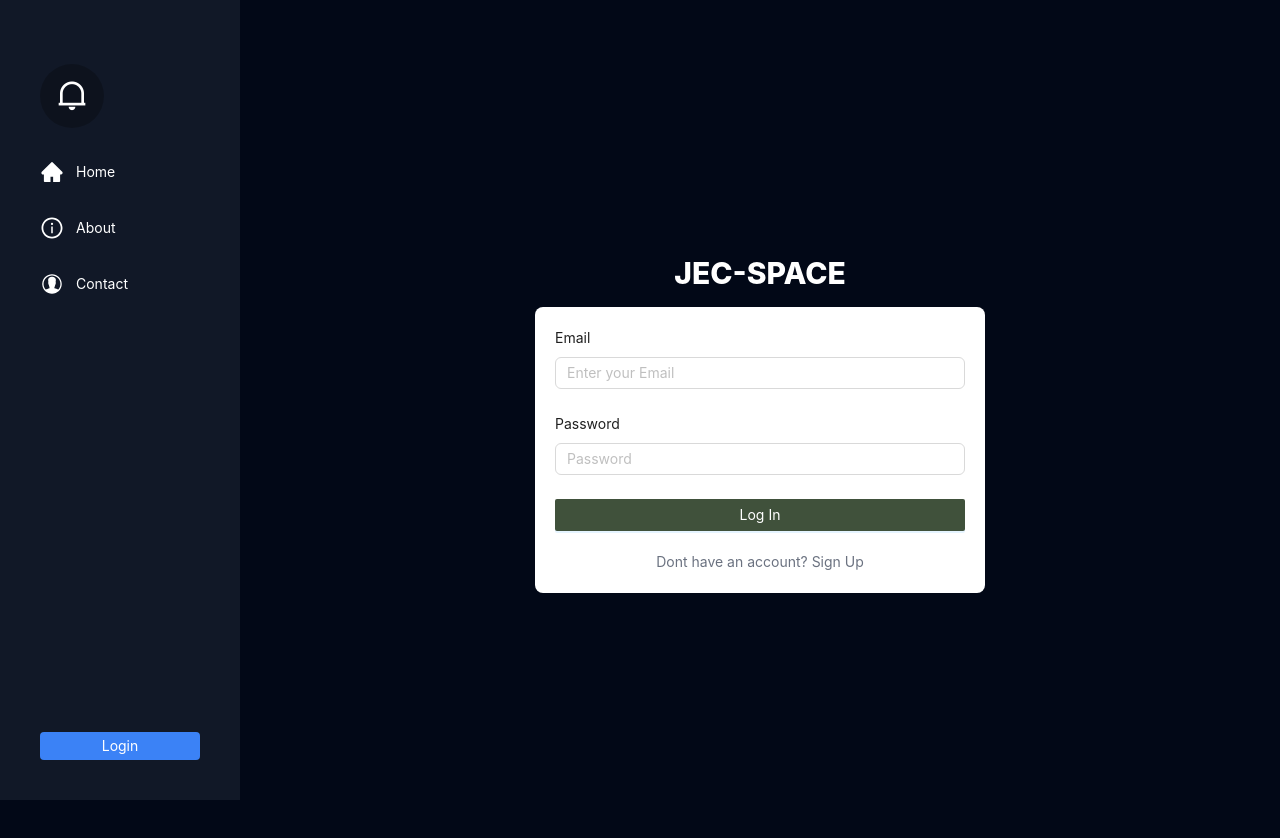
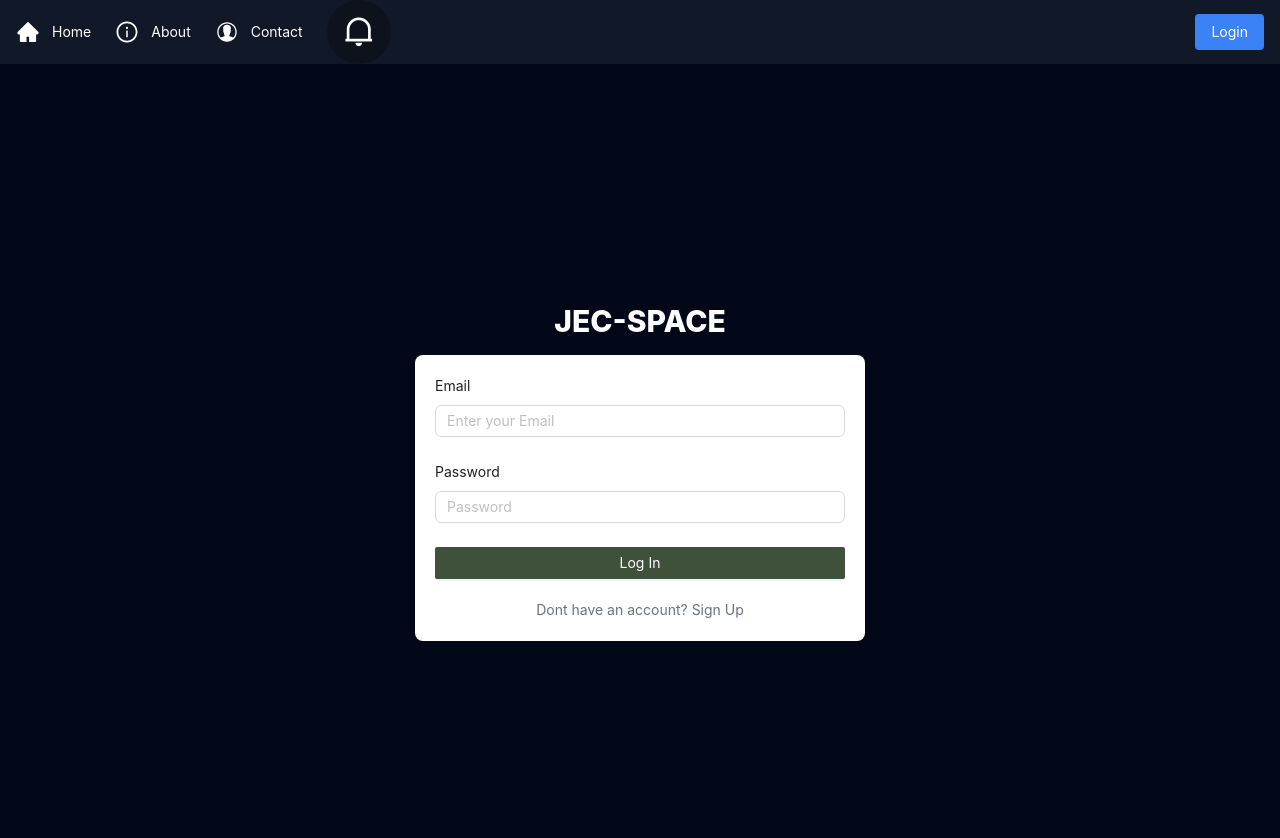
Before and after one commit to rkbyoo/JEC-space, a React (Vite) app in the folder client/: page /login in a window 1280 px wide. Shown: the top 838 px of the page. Built offline with nearby package versions, Linux system fonts and the light colour scheme.

Commit message:
Converted from side navbar to top navbar

```diff
--- a/client/src/App.jsx
+++ b/client/src/App.jsx
@@ -18,7 +18,7 @@ function App() {
     <div>
       <BrowserRouter>
         <Navbar />
-        <div className="ml-20 md:ml-60 p-4"> {/* Add margin-left to match sidebar width */}
+        <div className="pt-16 px-6"> {/* Add padding top to match the top navbar */}
           {loading && <Loader></Loader>}
           <Routes>
             <Route path='/' element={<ProtectedRoute> <Home /> </ProtectedRoute>} />
--- a/client/src/components/Navbar.jsx
+++ b/client/src/components/Navbar.jsx
@@ -130,21 +130,35 @@ const Navbar = () => {
         </Link>
       </div>
 
-      {/* Desktop Sidebar */}
-      <div className="hidden md:flex h-screen w-20 md:w-60 bg-gray-900 text-white flex-col justify-between p-10 fixed">
-        {/* Top nav items */}
-        <div className="space-y-8 mt-6">
+      {/* Desktop Navbar */}
+      <div className="hidden md:flex w-full h-16 bg-gray-900 text-white flex-row justify-between items-center p-4 fixed top-0 left-0 right-0 z-50">
+        {/* Left nav items */}
+        <div className="flex space-x-6 items-center">
+          <Link
+            to="/"
+            className="flex items-center space-x-3 hover:text-blue-400 transition"
+          >
+            <AiFillHome size={24} />
+            <span className="hidden md:inline">Home</span>
+          </Link>
 
-          {/* return (
-      <div className="h-screen w-20 md:w-60 bg-gray-900 text-white flex flex-col justify-between p-10 fixed">
-        {/* Top nav items */}
-          {/*<div className="space-y-8 mt-6"> */}
+          <Link
+            to="/about"
+            className="flex items-center space-x-3 hover:text-blue-400 transition"
+          >
+            <AiOutlineInfoCircle size={24} />
+            <span className="hidden md:inline">About</span>
+          </Link>
 
-          {/* <Badge count={1} className="w-12 h-12">
+          <Link
+            to="/contact"
+            className="flex items-center space-x-3 hover:text-blue-400 transition"
+          >
+            <IoIosContact size={24} />
+            <span className="hidden md:inline">Contact</span>
+          </Link>
 
-                    <Avatar shape="circle"  size={64} icon={<IoNotificationsCircleSharp size={96} color="white"/>}/>
 
-                </Badge> */}
           <div className="flex items-center space-x-3 ">
             <Badge
               count={
@@ -173,37 +187,14 @@ const Navbar = () => {
             refresh={getUserNotifications}
           />}
 
-          <Link
-            to="/"
-            className="flex items-center space-x-3 hover:text-blue-400 transition"
-          >
-            <AiFillHome size={24} />
-            <span className="hidden md:inline">Home</span>
-          </Link>
-
-          <Link
-            to="/about"
-            className="flex items-center space-x-3 hover:text-blue-400 transition"
-          >
-            <AiOutlineInfoCircle size={24} />
-            <span className="hidden md:inline">About</span>
-          </Link>
-
-          <Link
-            to="/contact"
-            className="flex items-center space-x-3 hover:text-blue-400 transition"
-          >
-            <IoIosContact size={24} />
-            <span className="hidden md:inline">Contact</span>
-          </Link>
         </div>
 
         {/* Bottom profile section */}
-        <div className="space-y-3">
+        <div className="flex items-center space-x-4">
           {isLoggedIn && (
             <Link
               to={user?.role === "admin" ? "/admin" : "/profile"}
-              className="flex items-center space-x-3 hover:bg-gray-800 p-2 rounded transition"
+              className="flex items-center space-x-2 hover:bg-gray-800 px-3 py-2 rounded transition"
             >
               {/* Profile Picture */}
               <div className="w-10 h-10 rounded-full bg-blue-500 flex items-center justify-center text-lg font-bold uppercase text-white">
@@ -220,7 +211,7 @@ const Navbar = () => {
           {/* Logout/Login button */}
           <button
             onClick={handleLogout}
-            className="w-full mt-4 py-1 bg-blue-500 hover:bg-blue-600 rounded text-sm transition hidden md:block"
+            className="bg-blue-500 hover:bg-blue-600 text-white text-sm px-4 py-2 rounded transition"
           >
             {isLoggedIn ? "Logout" : "Login"}
           </button>
```
